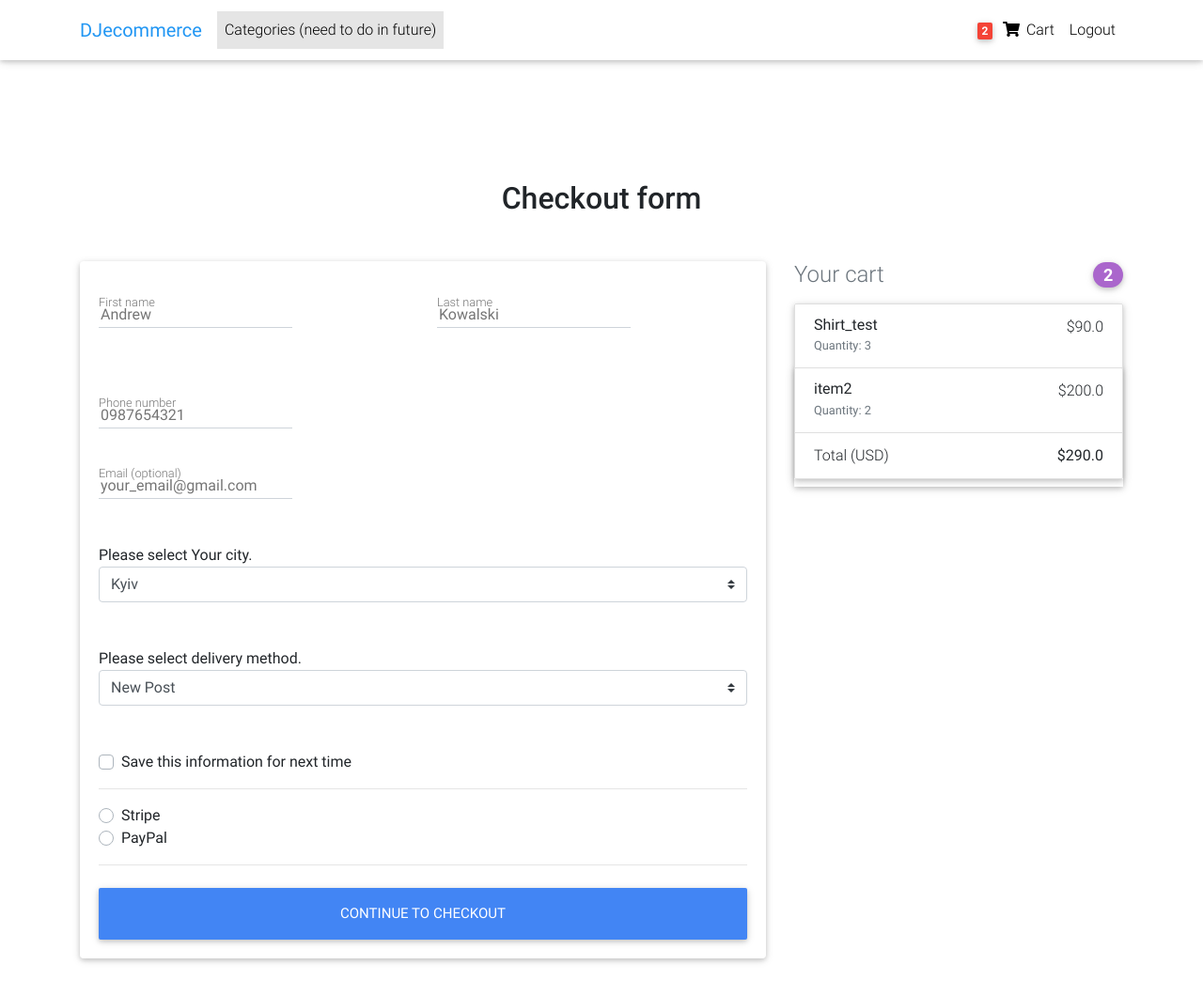
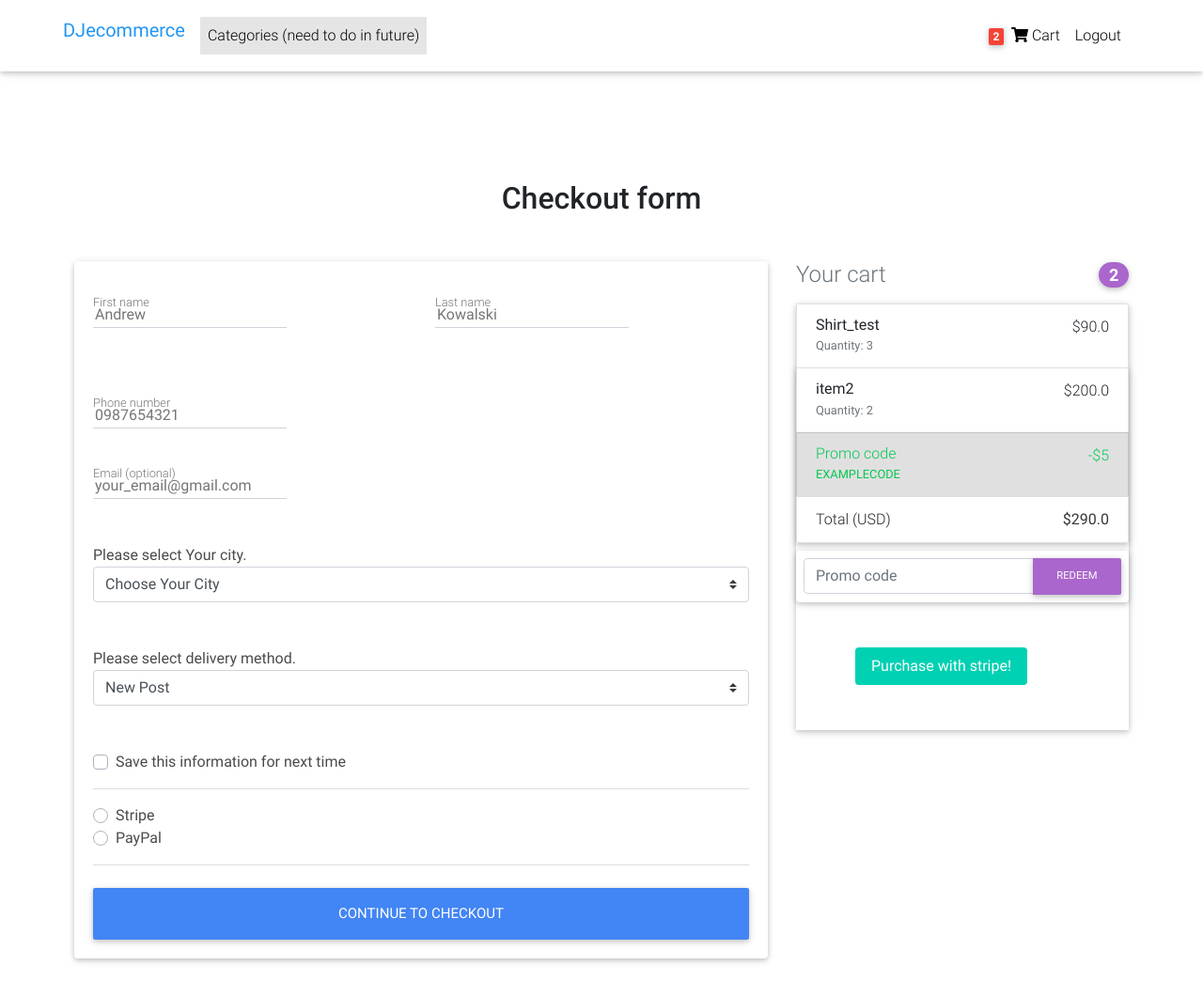
Before and after one commit to GreenApple131/E-shop-on-Django-React, a Django app: page /checkout/ in a window 1280 px wide. Shown: the top 1060 px of the page at 94% size. Run offline with Django 3.2, Linux system fonts and the light colour scheme; a user stored in the database is signed in; data comes from the database, SQL or seed files in the repository; both versions use the stored data as it was after the commit; some libraries are stand-ins or nearby versions.

Commit message:
payment with stripe works!

```diff
--- a/core/forms.py
+++ b/core/forms.py
@@ -10,8 +10,8 @@ PAYMENT_CHOICES = ( # first param('S') is a "value", second('Stripe') - "name" !
 CITY_CHOICE = (
 	('K', 'Kyiv'),
 	('IF', 'Ivano-Frankivsk'),
-	('default', 'Choose Your City'),
 	('L', 'Lviv'),
+	('', 'Choose Your City')
 )
 
 DELIVERY_CHOICE = (
--- a/core/urls.py
+++ b/core/urls.py
@@ -1,6 +1,19 @@
 from django.urls import path
+from . import views
 
-from .views import home, CheckoutView, OrderSummaryView, ItemDetailView, HomeView, add_to_cart, remove_from_cart, remove_single_item_from_cart
+
+from .views import (
+	CheckoutView,
+	OrderSummaryView,
+	ItemDetailView,
+	HomeView,
+	add_to_cart,
+	remove_from_cart,
+	remove_single_item_from_cart,
+	PaymentView,
+
+)
+
 
 app_name = 'core'
 
@@ -13,5 +26,13 @@ urlpatterns = [
 	path('add-to-cart/<slug>/', add_to_cart, name='add-to-cart'),
 	path('remove-from-cart/<slug>/', remove_from_cart, name='remove-from-cart'),
 	path('remove-item-from-cart/<slug>/', remove_single_item_from_cart, name='remove-single-item-from-cart'),
+	path('payment/<payment_option>', PaymentView, name='payment'),
+
+	# stripe payment
+	path('stripe/config/', views.stripe_config),
+	path('create-checkout-session/', views.create_checkout_session, name='create-checkout'),
+	path('stripe/success/', views.SuccessView.as_view()),
+    path('stripe/cancelled/', views.CancelledView.as_view()),
+    # stripe payment
 
 ]
--- a/core/views.py
+++ b/core/views.py
@@ -1,10 +1,15 @@
+from django.conf import settings
 from django.shortcuts import render, get_object_or_404, redirect
 from django.contrib.auth.decorators import login_required
 from django.contrib.auth.mixins import LoginRequiredMixin
 from django.views.generic import ListView,DetailView, View
 from django.core.exceptions import ObjectDoesNotExist
+from django.views.decorators.csrf import csrf_exempt
+from django.views.generic.base import TemplateView
+from django.http.response import JsonResponse
 from django.utils import timezone
 from django.contrib import messages
+import stripe
 
 from .models import Item, OrderItem, Order, BillingAddress
 from .forms import CheckoutForm
@@ -73,6 +78,59 @@ class CheckoutView(LoginRequiredMixin, View):
 
 
 
+
+# stripe part
+class PaymentView(View):
+	def get(self, *args, **kwargs):
+		return render(self.request, 'payment.html')
+
+
+@csrf_exempt
+def stripe_config(request):
+    if request.method == 'GET':
+        stripe_config = {'publicKey': settings.STRIPE_PUBLISHABLE_KEY}
+        return JsonResponse(stripe_config, safe=False)
+
+@csrf_exempt
+def create_checkout_session(request):
+    if request.method == 'GET':
+        domain_url = 'http://localhost:8000/stripe/'
+        stripe.api_key = settings.STRIPE_SECRET_KEY
+        try:
+            # Create new Checkout Session for the order
+            # Other optional params include:
+            # [billing_address_collection] - to display billing address details on the page
+            # [customer] - if you have an existing Stripe Customer ID
+            # [payment_intent_data] - lets capture the payment later
+            # [customer_email] - lets you prefill the email input in the form
+            # For full details see https:#stripe.com/docs/api/checkout/sessions/create
+
+            # ?session_id={CHECKOUT_SESSION_ID} means the redirect will have the session ID set as a query param
+            checkout_session = stripe.checkout.Session.create(
+                success_url=domain_url + 'success?session_id={CHECKOUT_SESSION_ID}',
+                cancel_url=domain_url + 'cancelled/',
+                payment_method_types=['card'],
+                mode='payment',
+                line_items=[
+                    {
+                        'name': 'Your Order',
+                        'quantity': 3,
+                        'currency': 'usd',
+                        'amount': '100',     # 200 = $2.00
+                    }
+                ]
+            )
+            return JsonResponse({'sessionId': checkout_session['id']})
+        except Exception as e:
+            return JsonResponse({'error': str(e)})
+
+class SuccessView(TemplateView):
+    template_name = 'stripe/success.html'
+
+
+class CancelledView(TemplateView):
+    template_name = 'stripe/cancelled.html'
+# end stripe
 
 def home(request):
 
--- a/eshop/settings.py
+++ b/eshop/settings.py
@@ -128,6 +128,11 @@ AUTHENTICATION_BACKENDS = (
 
 
 
+# Stripe
+STRIPE_PUBLISHABLE_KEY = 'pk_test_51H1x1XK0Ldnw408vCnlxLh9TE6mVqne7mdVIEVNEjNwjq7DQykAoahTgxxKxewywBRtFR5LzWuVf144nmfNJnEGL00ERtZWTKx'
+STRIPE_SECRET_KEY = 'sk_test_51H1x1XK0Ldnw408vNVMO4DeIGzr5V6wb2cP0LXXgdVQJU6UeuajbDKqXMSSt5UuiuETcydLUclIIfjKIqn50c0s1001XzmU8J6'
+
+
 # Internationalization
 # https://docs.djangoproject.com/en/2.2/topics/i18n/
 
--- /dev/null
+++ b/static/js/stripe-check.js
@@ -0,0 +1,25 @@
+console.log("Sanity check!");
+
+// Get Stripe publishable key
+fetch("/stripe/config/")
+.then((result) => { return result.json(); })
+.then((data) => {
+  // Initialize Stripe.js
+  const stripe = Stripe(data.publicKey);
+
+  // new
+  // Event handler
+  document.querySelector("#submitBtn").addEventListener("click", () => {
+    // Get Checkout Session ID
+    fetch("/create-checkout-session/")
+    .then((result) => { return result.json(); })
+    .then((data) => {
+      console.log(data);
+      // Redirect to Stripe Checkout
+      return stripe.redirectToCheckout({sessionId: data.sessionId})
+    })
+    .then((res) => {
+      console.log(res);
+    });
+  });
+});
--- a/templates/checkout.html
+++ b/templates/checkout.html
@@ -2,6 +2,14 @@
 
 {% load cart_template_tags %}
 {% load crispy_forms_tags %}
+{% load static %}
+
+{% block extra_head %}
+    <link rel="stylesheet" href="https://cdn.jsdelivr.net/npm/bulma@0.8.2/css/bulma.min.css">
+    <script src="https://js.stripe.com/v3/"></script>  <!-- new -->
+    <script src="{% static 'js/stripe-check.js' %}"></script>
+    <script defer src="https://use.fontawesome.com/releases/v5.3.1/js/all.js"></script>
+{% endblock extra_head %}
 
 {% block content %}
 
@@ -131,6 +139,13 @@
             </li>
           {% endfor %}
             {% if object.get_total %}
+            <li class="list-group-item d-flex justify-content-between bg-light">
+              <div class="text-success">
+                <h6 class="my-0">Promo code</h6>
+                <small>EXAMPLECODE</small>
+              </div>
+              <span class="text-success">-$5</span>
+            </li>
             <li class="list-group-item d-flex justify-content-between">
               <span>Total (USD)</span>
               <strong>${{ object.get_total }}</strong>
@@ -139,6 +154,23 @@
           </ul>
           <!-- Cart -->
 
+
+          <!-- Promo code -->
+          <form class="card p-2">
+            <div class="input-group">
+              <input type="text" class="form-control" placeholder="Promo code" aria-label="Recipient's username" aria-describedby="basic-addon2">
+              <div class="input-group-append">
+                <button class="btn btn-secondary btn-md waves-effect m-0" type="button">Redeem</button>
+              </div>
+            </div>
+          </form>
+          <!-- Promo code -->
+
+          <section class="section">
+            <div class="container">
+              <button class="button is-primary" id="submitBtn">Purchase with stripe!</button>
+            </div>
+          </section>
 
         </div>
         <!--Grid column-->
```
Also changed, not shown: core/stripe-server.py (added, +9 -0 lines), templates/payment.html (added, +49 -0 lines), templates/stripe.html (added, +21 -0 lines), templates/stripe/cancelled.html (added, +17 -0 lines), templates/stripe/success.html (added, +17 -0 lines), db.sqlite3.
